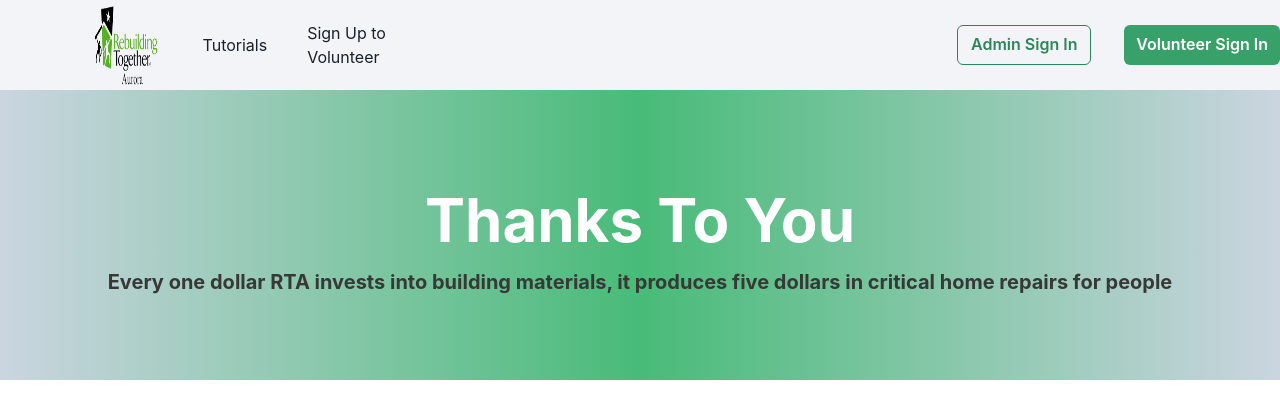
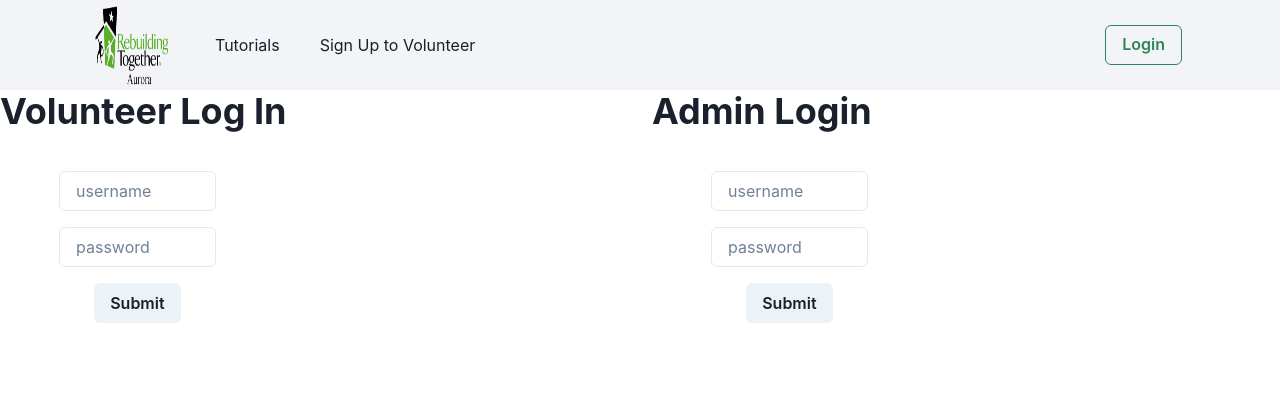
Before and after one commit to cfgchicago23/Team-6, a React (Create React App) app in the folder my-app/: page /login in a window 1280 px wide. Shown: the top 398 px of the page. Built offline with nearby package versions, Linux system fonts and the light colour scheme.

Commit message:
adding login functionality

```diff
--- a/my-app/src/App.js
+++ b/my-app/src/App.js
@@ -9,6 +9,7 @@ import Profile from "./pages/profile";
 import Form from "./pages/form";
 import HouseCreationForm from "./pages/HouseCreationForm";
 import Lessons from "./pages/video_lessons";
+import LogIn from "./pages/login";
 
 const theme = extendTheme({
   fonts: {
@@ -47,6 +48,10 @@ const router = createBrowserRouter([
     element: <Admin />,
   },
   {
+    path: "/login",
+    element: <LogIn />,
+  },
+  {
     path: "/HouseCreationForm",
     element: <HouseCreationForm />,
   },
--- a/my-app/src/navigation/navbar.js
+++ b/my-app/src/navigation/navbar.js
@@ -42,13 +42,13 @@ export default function NavBar() {
 
         </Breadcrumb>
 
-        <Button ml='480px'colorScheme='green' variant={'outline'}>
-          <Link to={'/admin'}>Admin Sign In</Link>
+        <Button ml='600px'colorScheme='green' variant={'outline'}>
+          <Link to={'/login'}>Login</Link>
         </Button>
 
-        <Button ml='3px'colorScheme='green'>
-          <Link to={'/feedback'}>Volunteer Sign In</Link>
-        </Button>
+        {/* <Button ml='3px'colorScheme='green'>
+          <Link to={'/login'}>Volunteer Sign In</Link>
+        </Button> */}
       </div>
   );
 }
--- a/my-app/src/pages/login.js
+++ b/my-app/src/pages/login.js
@@ -1,50 +1,81 @@
 import React from "react";
 import {
   FormControl,
-  Flex,
   Input,
   Button,
   VStack,
-  Select,
   Box,
   SimpleGrid,
-  Image,
   Stack,
   Center,
-  Heading
+  Heading,
 } from "@chakra-ui/react";
 import axios from "axios";
-import image1 from '../pics/image2.jpg'
-
+import NavBar from "../navigation/navbar";
 
 class LogIn extends React.Component {
   constructor(props) {
     super(props);
     this.state = {
-      email: "",
-      password: "",
-      street: "",
-      city: "",
-      zipCode: "",
-      language: "",
-      recievedOn: "",
-      application: "",
+      adminUsername: "",
+      adminPassword: "",
+      volunteerUsername: "",
+      volunterPassword: "",
     };
   }
 
-  handleSubmit = () => {
-    axios
-      .post("http://127.0.0.1:8000/api/house/", {
-        // TODO: Fix the state value, the recieved on, and the application value
-        volEmail: this.state.volEmail,
-        volPassword: this.state.volPassword,
-      })
+  handleVolunteerSubmit = async () => {
+    const request = await axios
+      .get("http://127.0.0.1:8000/api/volunteerUser/")
       .then(function (response) {
-        console.log(response);
+        return response;
       })
       .catch(function (error) {
         console.log(error);
       });
+
+    let data = request.data;
+
+    console.log(data);
+
+    for (let i = 0; i < data.length; i++) {
+      const isUsernameSame = data[i].volunteerUsername.localeCompare(
+        this.state.volunteerUsername
+      );
+      const isPasswordSame = data[i].volunteerPassword.localeCompare(
+        this.state.volunterPassword
+      );
+
+      if (isUsernameSame === 0 && isPasswordSame === 0) {
+        return window.location.assign("http://localhost:3000/profile/pages");
+      }
+    }
+  };
+
+  handleAdminSubmit = async () => {
+    const request = await axios
+      .get("http://127.0.0.1:8000/api/adminUser/")
+      .then(function (response) {
+        return response;
+      })
+      .catch(function (error) {
+        console.log(error);
+      });
+
+    let data = request.data;
+
+    for (let i = 0; i < data.length; i++) {
+      const isUsernameSame = data[i].adminUsername.localeCompare(
+        this.state.adminUsername
+      );
+      const isPasswordSame = data[i].adminPassword.localeCompare(
+        this.state.adminPassword
+      );
+
+      if (isUsernameSame === 0 && isPasswordSame === 0) {
+        return window.location.assign("http://localhost:3000/admin");
+      }
+    }
   };
 
   onChange = (event) => {
@@ -55,83 +86,91 @@ class LogIn extends React.Component {
 
   render() {
     return (
+      <>
+        <NavBar />
         <Center>
-          <Stack direction={'row'} spacing='24px'>
+          <Stack direction={"row"} spacing="24px">
             <Center>
-                <Box
-                  rounded={'lg'}
-
-                >
+              <Box rounded={"lg"}>
                 <Heading>Volunteer Log In</Heading>
                 <SimpleGrid columns={2} spacingY={0} padding={0}>
                   <FormControl
-                      rounded={'lg'}
+                    rounded={"lg"}
                     paddingRight={59}
                     paddingLeft={59}
                     paddingTop={30}
                     paddingBottom={30}
-                      align='center'textAlign="center">
+                    align="center"
+                    textAlign="center"
+                  >
                     <VStack width="80%">
                       <Input
-                          id="volName"
-                          placeholder="email@example.com"
-                          name="volEmail"
-                          value={this.state.volEmail}
+                        id="volunteerUsername"
+                        placeholder="username"
+                        name="volunteerUsername"
+                        value={this.state.volunteerUsername}
                         onChange={this.onChange}
                         marginTop={2}
                       />
                       <Input
-                          id="volPassword"
+                        id="volunterPassword"
                         placeholder="password"
-                          name="volPassword"
-                          value={this.state.volPassword}
+                        name="volunterPassword"
+                        value={this.state.volunterPassword}
                         onChange={this.onChange}
                         marginTop={2}
                       />
-                      <Button marginTop={2} onClick={this.handleSubmit}>Submit</Button>
+                      <Button
+                        marginTop={2}
+                        onClick={this.handleVolunteerSubmit}
+                      >
+                        Submit
+                      </Button>
                     </VStack>
                   </FormControl>
                 </SimpleGrid>
               </Box>
             </Center>
 
-            <Box
-              rounded={'lg'}
-              >
+            <Box rounded={"lg"}>
               <Heading>Admin Login</Heading>
               <SimpleGrid columns={2} spacingY={0} padding={0}>
                 <FormControl
-                rounded={'lg'}
+                  rounded={"lg"}
                   paddingRight={59}
                   paddingLeft={59}
                   paddingTop={30}
                   paddingBottom={30}
-                align='center'textAlign="center">
+                  align="center"
+                  textAlign="center"
+                >
                   <VStack width="80%">
                     <Input
-                    id="volName"
-                    placeholder="email@example.com"
-                    name="volEmail"
-                    value={this.state.volEmail}
+                      id="adminUsername"
+                      placeholder="username"
+                      name="adminUsername"
+                      value={this.state.adminUsername}
                       onChange={this.onChange}
                       marginTop={2}
                     />
                     <Input
-                    id="volPassword"
+                      id="adminPassword"
                       placeholder="password"
-                    name="volPassword"
-                    value={this.state.volPassword}
+                      name="adminPassword"
+                      value={this.state.adminPassword}
                       onChange={this.onChange}
                       marginTop={2}
                     />
-                <Button marginTop={2} onClick={this.handleSubmit}>Submit</Button>
+                    <Button marginTop={2} onClick={this.handleAdminSubmit}>
+                      Submit
+                    </Button>
                   </VStack>
                 </FormControl>
               </SimpleGrid>
             </Box>
           </Stack>
         </Center>
-
+      </>
     );
   }
 }
```
Lines whose indentation alone changed are shown as unchanged.
